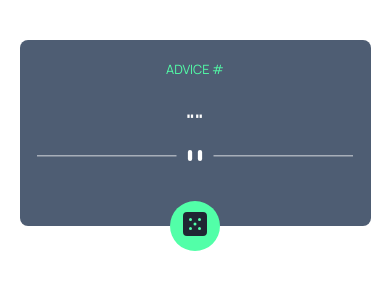
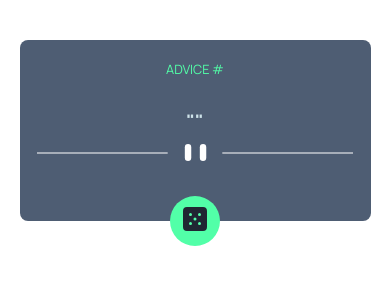
Before and after one commit to latunval/jokes, a plain HTML site: page index.html in a window 390 px wide. Drawn offline with Linux system fonts and the light colour scheme.

Commit message:
add some style and display the divider in mobile view

```diff
--- a/style.css
+++ b/style.css
@@ -31,7 +31,7 @@ p{
     font-size: 0.8rem;
 }
 h3 {
-    color: #fff;
+    color:  hsl(193, 38%, 86%);
     width: 17rem;
     text-align: center;
     margin: 10px auto;
@@ -59,4 +59,10 @@ h3 {
     .container {
         width: 90%;
     }
+    .desktop {
+        display: none;
+    }
+    .mobile {
+        display: block;
+    }
 }
```
Also changed, not shown: index.html (+0 -2 lines).
